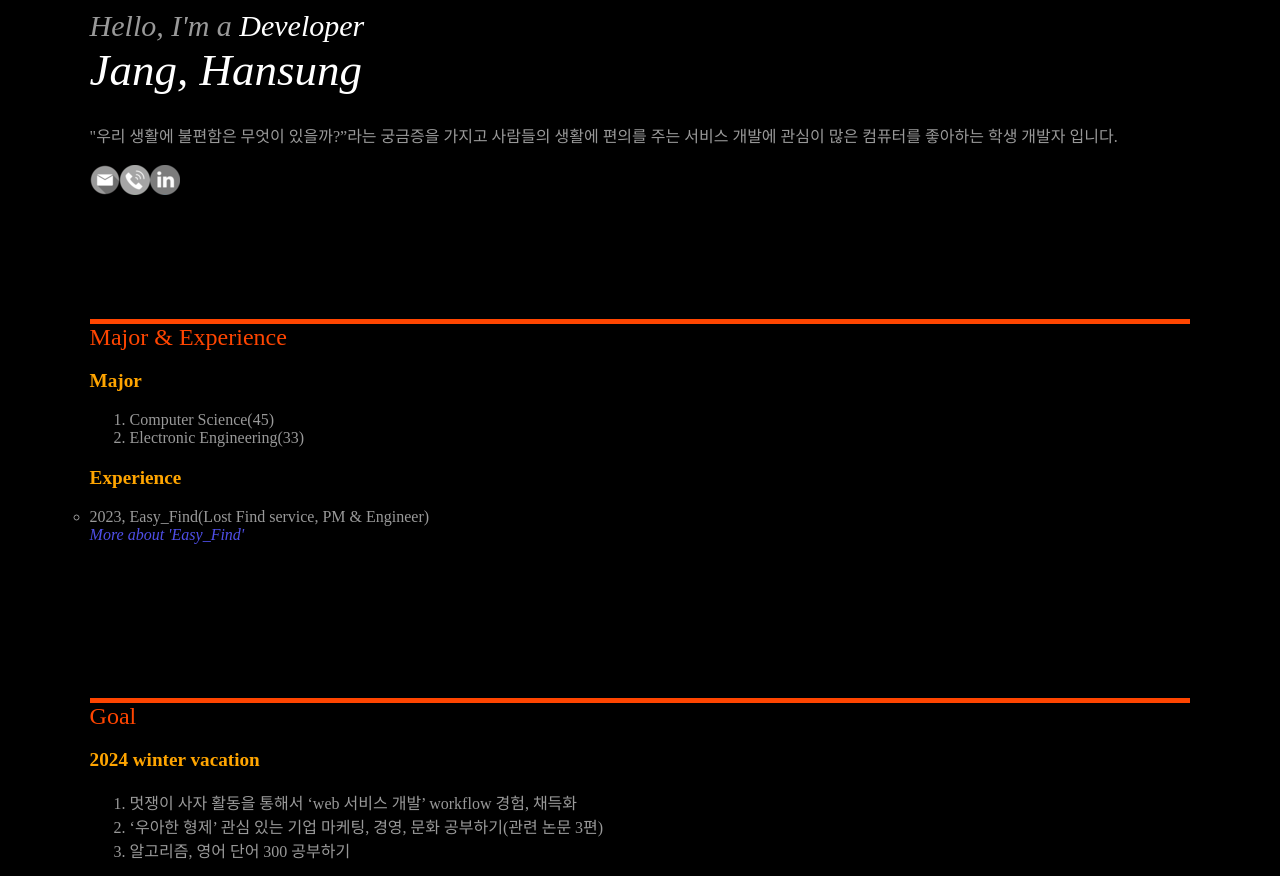
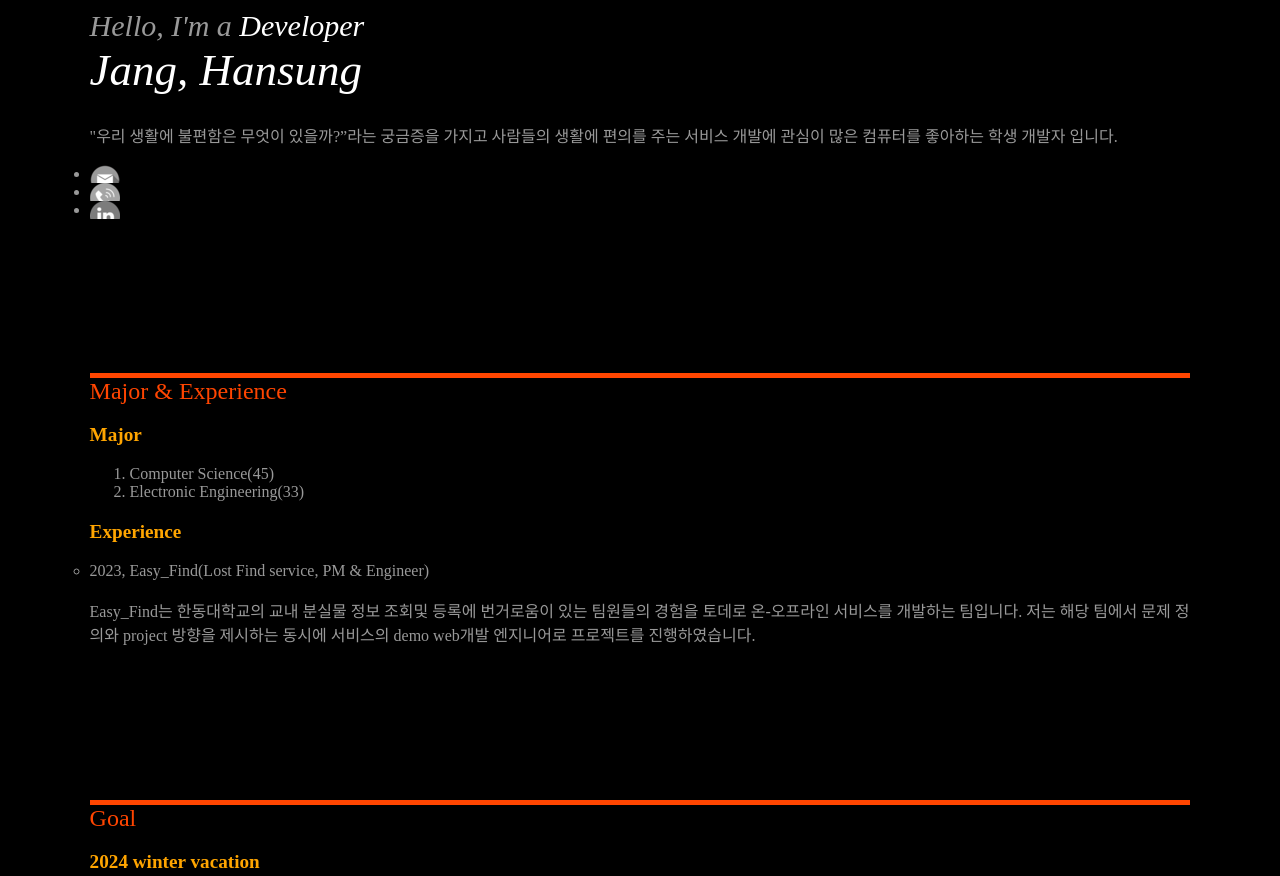
Before and after one commit to HansungJang/Jang_Hansung_work_archive, a plain HTML site: page profille/profile.html in a window 1280 px wide. Shown: the part 854-1730 px from the top of the page. Drawn offline with Linux system fonts and the light colour scheme; files whose address does not match are found by name.

Commit message:
<a>tag에  url연결
url 연결하기

```diff
--- a/profille/profile.html
+++ b/profille/profile.html
@@ -31,6 +31,10 @@
                         <li>Developer</li> <!--반복 연산 위해서-->
                     </ul>
                     </div>
+                    <!--
+                    사진 및 텍스트 설명 attribute: title
+                    [참고자료] https://m.blog.naver.com/3pmarketer/223165446872
+                    -->
                     <h1 class="name-title">Jang, Hansung</h1>
                 </div>
                 <p>"우리 생활에 불편함은 무엇이 있을까?”라는 궁금증을 가지고
@@ -47,10 +51,15 @@
             <!--w3 사이트에서 image splite 예시를 활용하여 solution,
                 단독으로 실험했을때는 <div>의 경우도 실행되었지만 web에서는 적용이 되지 않음-->
             <!--참조 문서, https://www.w3schools.com/css/css_image_sprites.asp#gsc.tab=0-->
-                <ul id="navlist">
-                    <li id="email"><a href=""></a></li>
-                    <li id="tel"><a href=""></a></li>
-                    <li id="Linkedin"><a href=""></a></li>
+                <ul id="contactlist">
+                    <li id="email"><a href="https://mail.google.com/mail/?view=cm&amp;fs=1&amp;to=22000638@handong.ac.kr" target="_blank" title="Gmail 보내기"></a></li>
+                    <!--email 주소 연결 방법-->
+                    <!--
+                    1. mailto 구문: https://www.w3schools.com/html/tryit.asp?filename=tryhtml_form_mail
+                    2. <a>tag 활용방법:  https://weblin.tistory.com/12#google_vignette
+                        -->
+                    <li id="tel"><a href="https://meet.google.com/ium-xhfq-vxy" title="Google Meet 예약하기"></a></li>
+                    <li id="Linkedin"><a href="https://www.linkedin.com/in/hansung-jang-4197b2279/" title="Linkedin 살펴보기"></a></li>
                 </ul>
 
 
@@ -71,8 +80,11 @@
                         <h3>Experience</h3>
                         <ul>
                             <li>
-                            2023, Easy_Find(Lost Find service, PM & Engineer)<br>
-                           <a id="easy" href="https://even-fowl-553.notion.site/Easy_Find-60d5ee2f02704001ad15ca225a763555?pvs=4">More about 'Easy_Find'</a>
+                            2023,
+                            <a href="https://even-fowl-553.notion.site/Easy_Find-60d5ee2f02704001ad15ca225a763555?pvs=4" title="더 알아보기">Easy_Find(Lost Find service, PM & Engineer)</a>
+                            <p> <br>Easy_Find는 한동대학교의 교내 분실물 정보 조회및 등록에 번거로움이 있는 팀원들의 경험을 토데로
+                                온-오프라인 서비스를 개발하는 팀입니다. 저는 해당 팀에서 문제 정의와 project 방향을 제시하는 동시에
+                                서비스의 demo web개발 엔지니어로 프로젝트를 진행하였습니다. </p>
                             </li>
                         </ul>
                     </li>
@@ -116,7 +128,8 @@
                         </ol>
 
 
-                        <h3>Mbti</h3>
+                        <h3><a href="https://www.16personalities.com/ko/%EB%AC%B4%EB%A3%8C-%EC%84%B1%EA%B2%A9-%EC%9C%A0%ED%98%95-%EA%B2%80%EC%82%AC" title="Mbti 검사하러 가기">
+                            Mbti</a></h3>
                         <p>INFJ-T(옹호자)</p><br>
 
                         <h3>Favor of Foood</h3>
```
